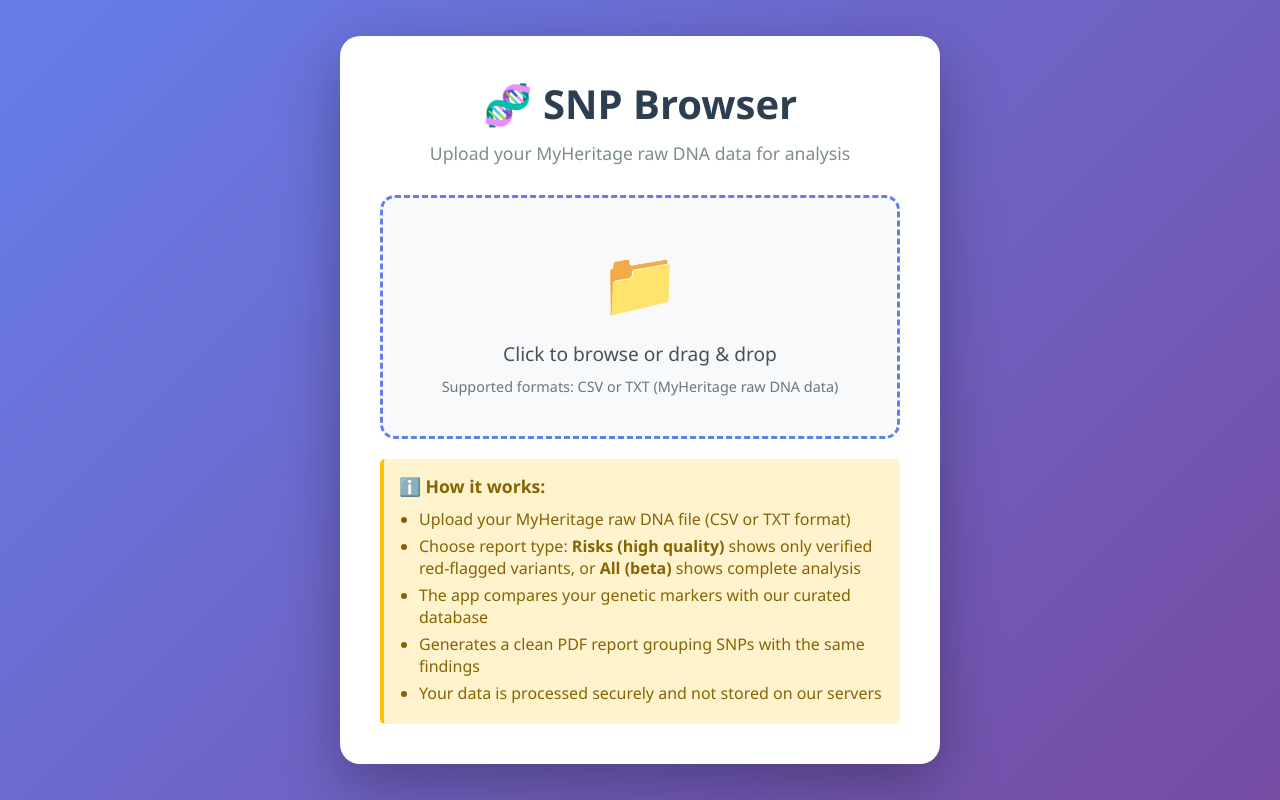
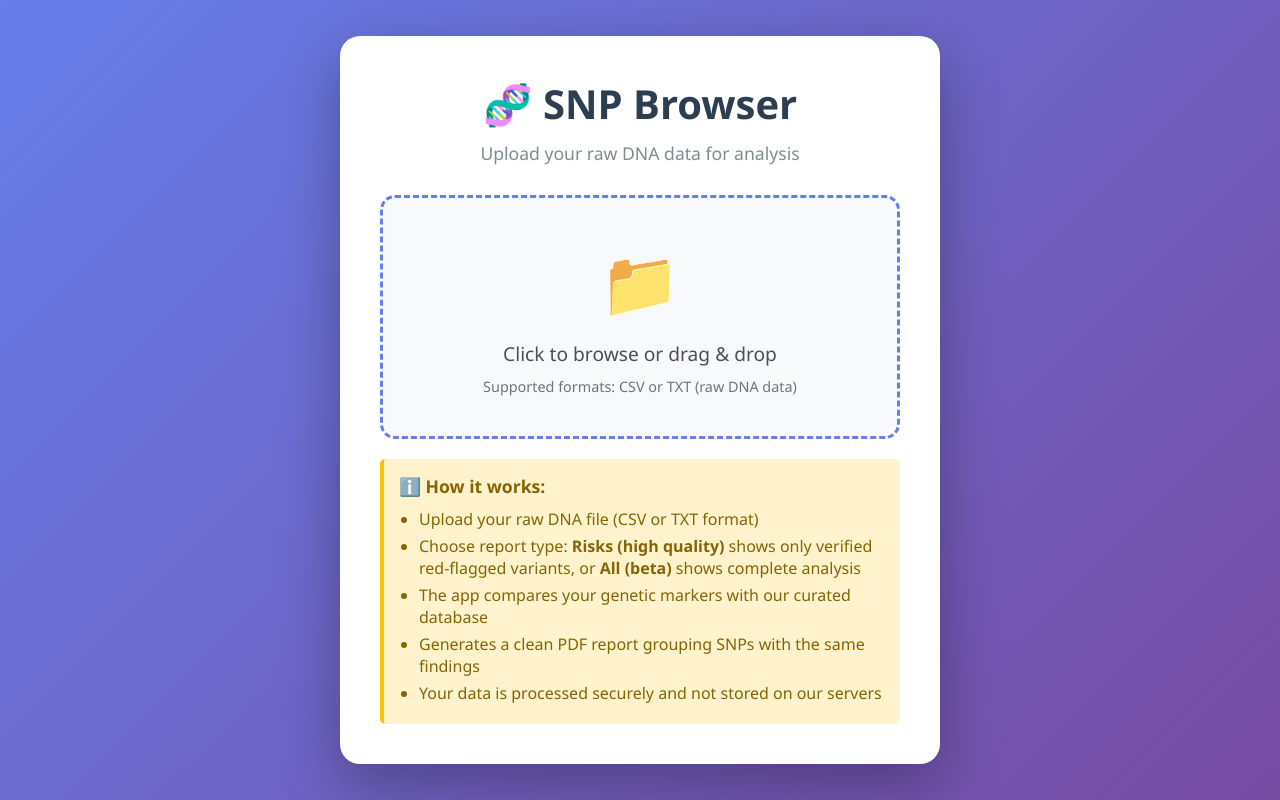
Before and after one commit to u836878/snp_broswer, a Flask app: page / in a window 1280 px wide. Run offline with Flask 3, Linux system fonts and the light colour scheme.

Commit message:
Remove MyHeritage references, make generic for all raw DNA data

```diff
--- a/templates/index.html
+++ b/templates/index.html
@@ -280,7 +280,7 @@
 <body>
     <div class="container">
         <h1>🧬 SNP Browser</h1>
-        <p class="subtitle">Upload your MyHeritage raw DNA data for analysis</p>
+        <p class="subtitle">Upload your raw DNA data for analysis</p>
 
         {% with messages = get_flashed_messages(with_categories=true) %}
           {% if messages %}
@@ -294,7 +294,7 @@
             <div class="upload-area" id="uploadArea">
                 <div class="upload-icon">📁</div>
                 <div class="upload-text">Click to browse or drag & drop</div>
-                <div class="file-info">Supported formats: CSV or TXT (MyHeritage raw DNA data)</div>
+                <div class="file-info">Supported formats: CSV or TXT (raw DNA data)</div>
                 <input type="file" id="fileInput" name="file" accept=".csv,.txt">
             </div>
 
@@ -331,7 +331,7 @@
         <div class="info-box">
             <h3>ℹ️ How it works:</h3>
             <ul>
-                <li>Upload your MyHeritage raw DNA file (CSV or TXT format)</li>
+                <li>Upload your raw DNA file (CSV or TXT format)</li>
                 <li>Choose report type: <strong>Risks (high quality)</strong> shows only verified red-flagged variants, or <strong>All (beta)</strong> shows complete analysis</li>
                 <li>The app compares your genetic markers with our curated database</li>
                 <li>Generates a clean PDF report grouping SNPs with the same findings</li>
```
